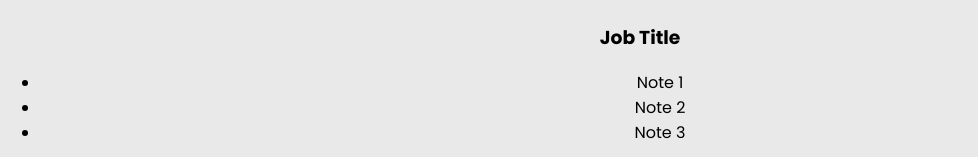
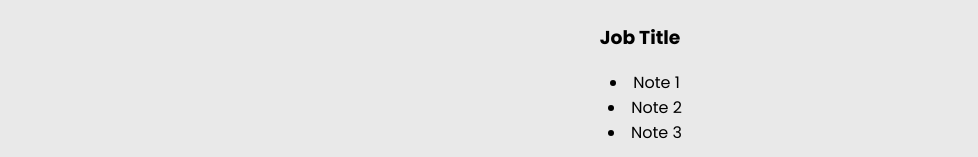
Before and after one commit to nelsn275/task_trackr, a React (Create React App) app: page /about in a window 1280 px wide. Shown: the part 643-800 px from the top of the page, without its empty margins (0-978 px from the left). Built offline with nearby package versions, Linux system fonts and the light colour scheme; no server answers.

Commit message:
About page bullet points closer to the text.

```diff
--- a/src/pages/About.css
+++ b/src/pages/About.css
@@ -42,6 +42,11 @@ body {
     margin: 0 10px;
   }
 
+  ul {
+    list-style-position: inside;
+    padding-left: 10px;
+  }
+
   .about ul {
     list-style-position: inside;
     padding-left: 0;
```
